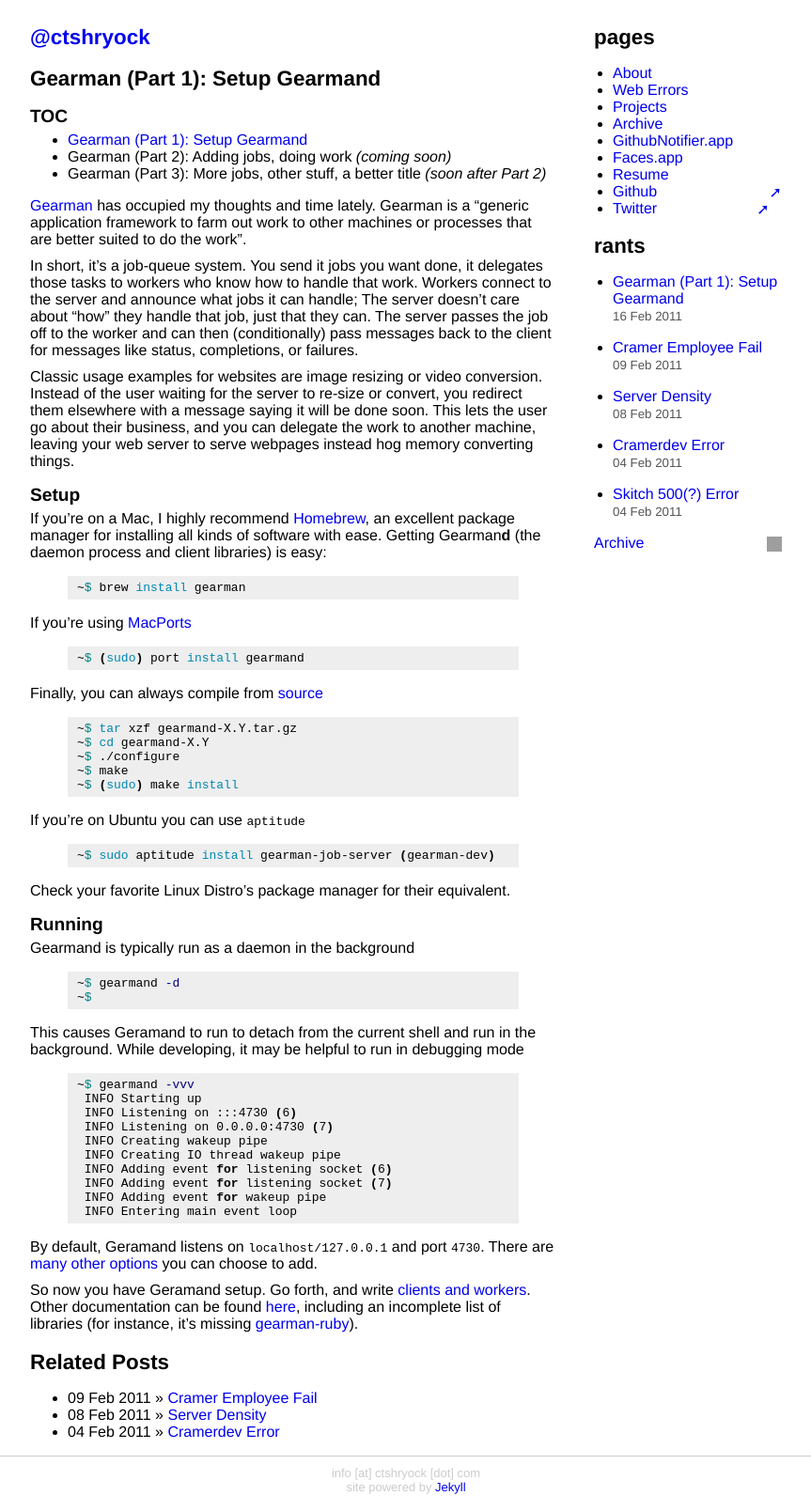
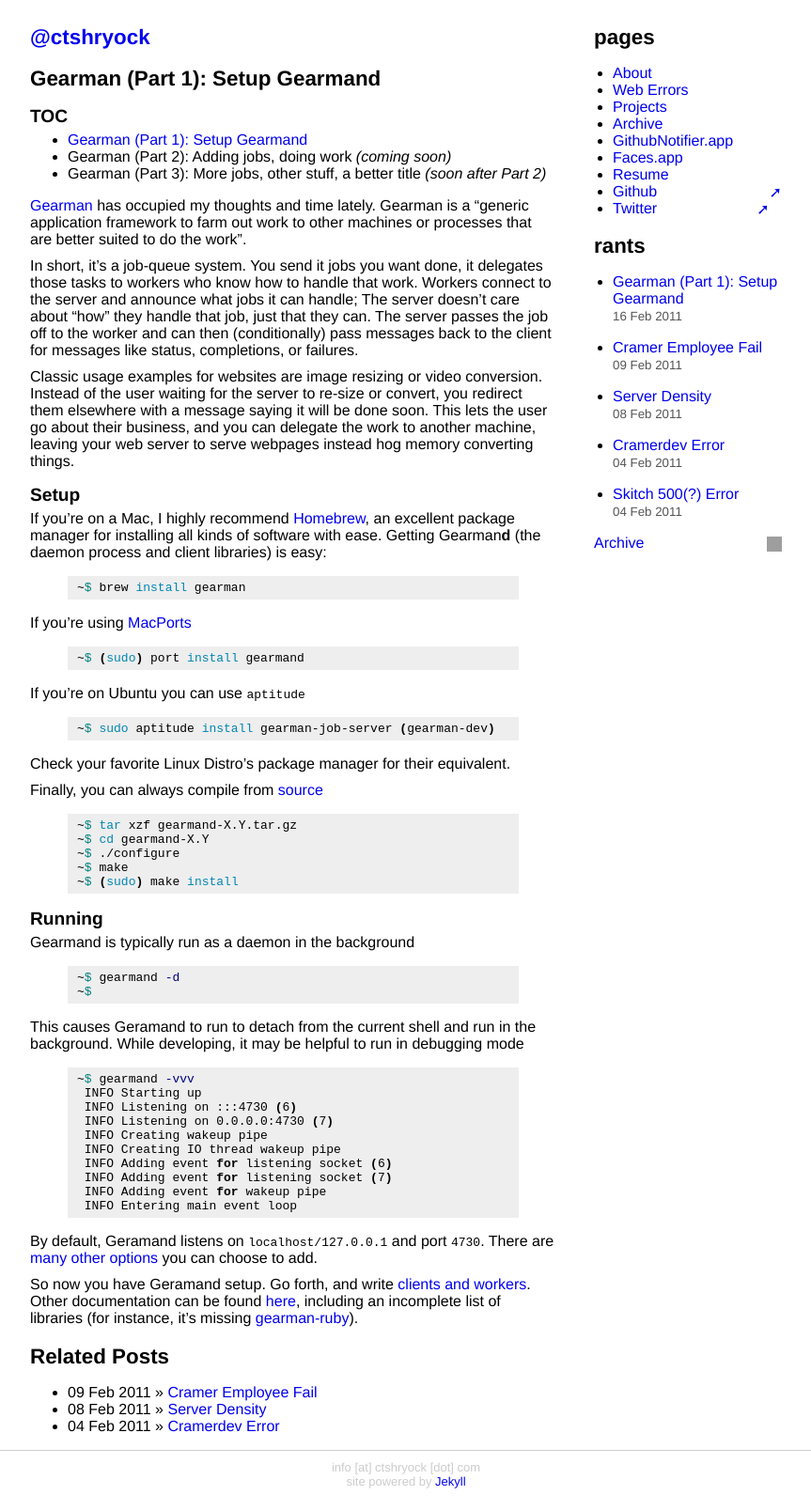
Before and after one commit to catsby/ctshryock.com, a Jekyll site: the page built from _posts/2011-02-16-setting-up-gearmand.md, in a window 1280 px wide. Shown: the whole page at 94% size, without its empty margins (208-1071 px from the left). Built offline with Jekyll 4.4.1, drawn with Linux system fonts in a browser that asks for light colours; nearby versions of some CDN libraries; grey boxes are pictures that could not be loaded.

Commit message:
Swapped paragraphs

```diff
--- a/_posts/2011-02-16-setting-up-gearmand.md
+++ b/_posts/2011-02-16-setting-up-gearmand.md
@@ -36,6 +36,14 @@ If you're using [MacPorts][3]
 ~$ (sudo) port install gearmand
 {% endhighlight %}
 
+If you're on Ubuntu you can use `aptitude`
+
+{% highlight bash %}
+~$ sudo aptitude install gearman-job-server (gearman-dev)
+{% endhighlight %}
+
+Check your favorite Linux Distro's package manager for their equivalent.
+
 Finally, you can always compile from [source][4]
 
 {% highlight bash %}
@@ -45,14 +53,6 @@ Finally, you can always compile from [source][4]
 ~$ make
 ~$ (sudo) make install
 {% endhighlight %}
-
-If you're on Ubuntu you can use `aptitude`
-
-{% highlight bash %}
-~$ sudo aptitude install gearman-job-server (gearman-dev)
-{% endhighlight %}
-
-Check your favorite Linux Distro's package manager for their equivalent.
 
 ##Running
 Gearmand is typically run as a daemon in the background
```
